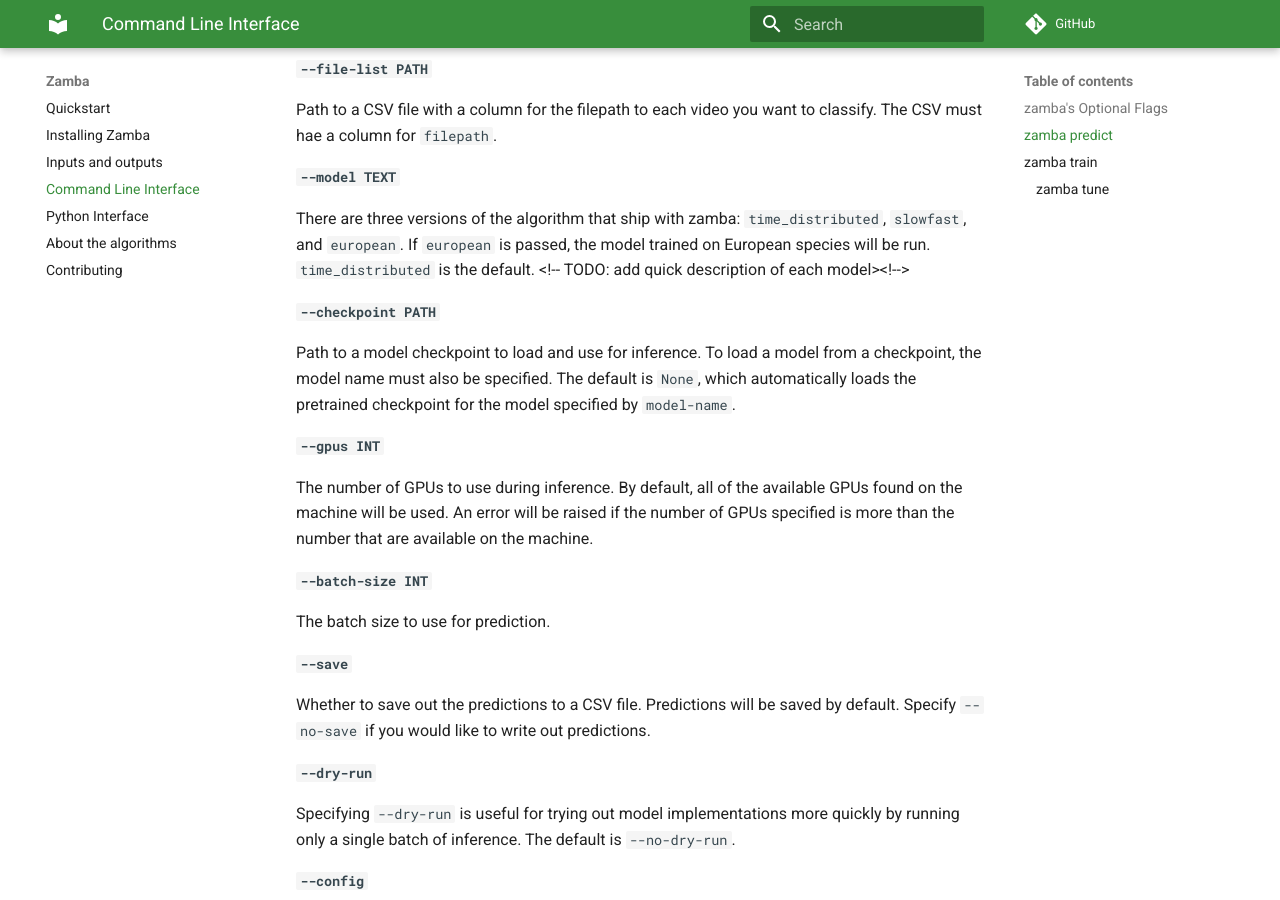
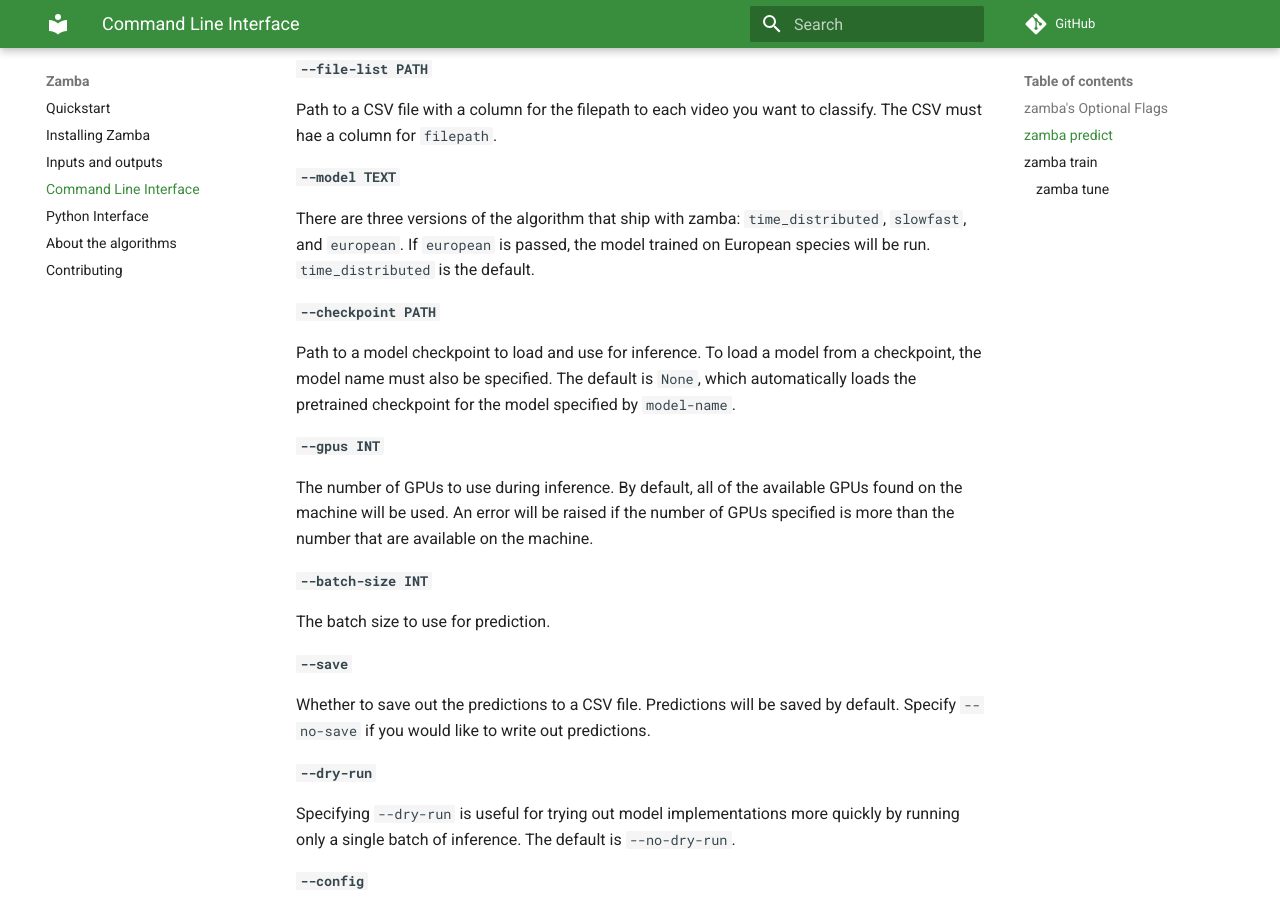
Before and after one commit to drivendataorg/zamba, an MkDocs documentation site: the page built from docs/docs/cli.md, in a window 1280 px wide and 900 px high, scrolled down 1994 px. Built offline with MkDocs 1.6.1 and Material for MkDocs 9.7.7, drawn with Linux system fonts in a browser that asks for light colours; comment, search, counter and statistics services are not loaded; some of the changed lines change nothing that is shown.

Commit message:
comments to cli md

```diff
--- a/docs/docs/cli.md
+++ b/docs/docs/cli.md
@@ -86,7 +86,7 @@
 
 #### `--model TEXT`
 
-There are three versions of the algorithm that ship with zamba: `time_distributed`, `slowfast`, and `european`. If `european` is passed, the model trained on European species will be run. `time_distributed` is the default. <!-- TODO: add quick description of each model><!-->
+There are three versions of the algorithm that ship with zamba: `time_distributed`, `slowfast`, and `european`. If `european` is passed, the model trained on European species will be run. `time_distributed` is the default.
 
 #### `--checkpoint PATH`
 
```
